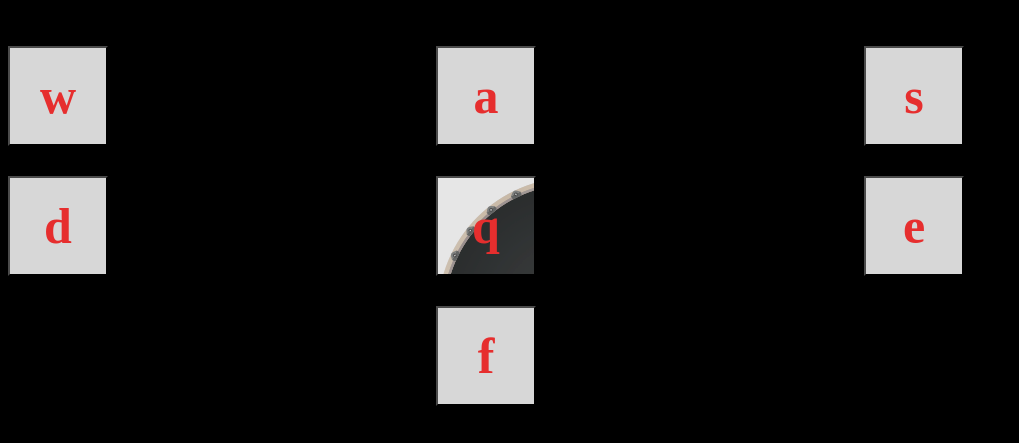
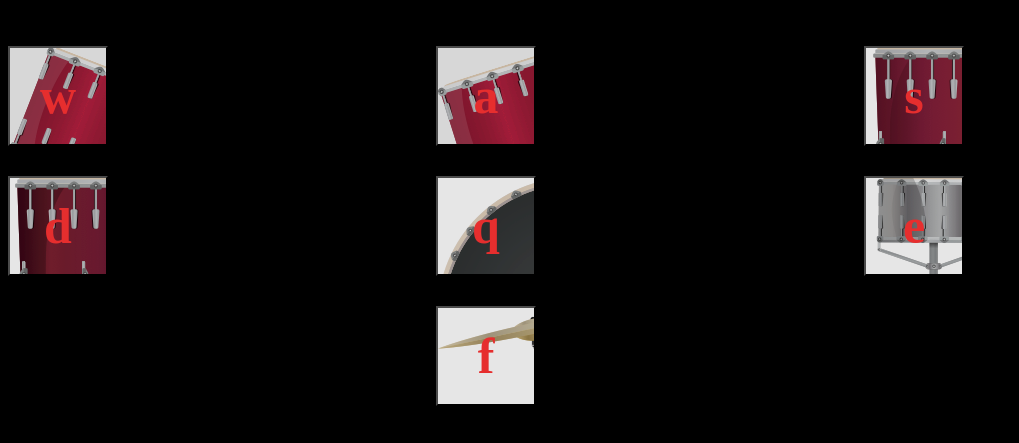
Before and after one commit to sparshmahajan/Drum-Kit, a plain HTML site: page index.html in a window 1280 px wide. Shown: the part 137-580 px from the top of the page, without its empty margins (0-1019 px from the left). Drawn offline with Linux system fonts and the light colour scheme; the site is published under a folder, as on GitHub Pages, so addresses that start at the root find nothing; a web font is replaced by a local one.

Commit message:
Update index.css

```diff
--- a/index.css
+++ b/index.css
@@ -38,19 +38,19 @@ body{
 
 }
 #w{
- background-image : url("/images/tom1.png");
+ background-image : url("images/tom1.png");
  opacity : 90%;
 }
 #a{
- background-image : url("/images/tom2.png");
+ background-image : url("images/tom2.png");
  opacity : 90%;
 }
 #s{
- background-image : url("/images/tom3.png");
+ background-image : url("images/tom3.png");
  opacity : 90%;
 }
 #d{
- background-image : url("/images/tom4.png");
+ background-image : url("images/tom4.png");
  opacity : 90%;
 }
 #q{
@@ -58,10 +58,10 @@ body{
  opacity : 90%;
 }
 #e{
- background-image : url("/images/snare.png");
+ background-image : url("images/snare.png");
  opacity : 90%;
 }
 #f{
- background-image : url("/images/crash.png");
+ background-image : url("images/crash.png");
  opacity : 90%;
 }
```
